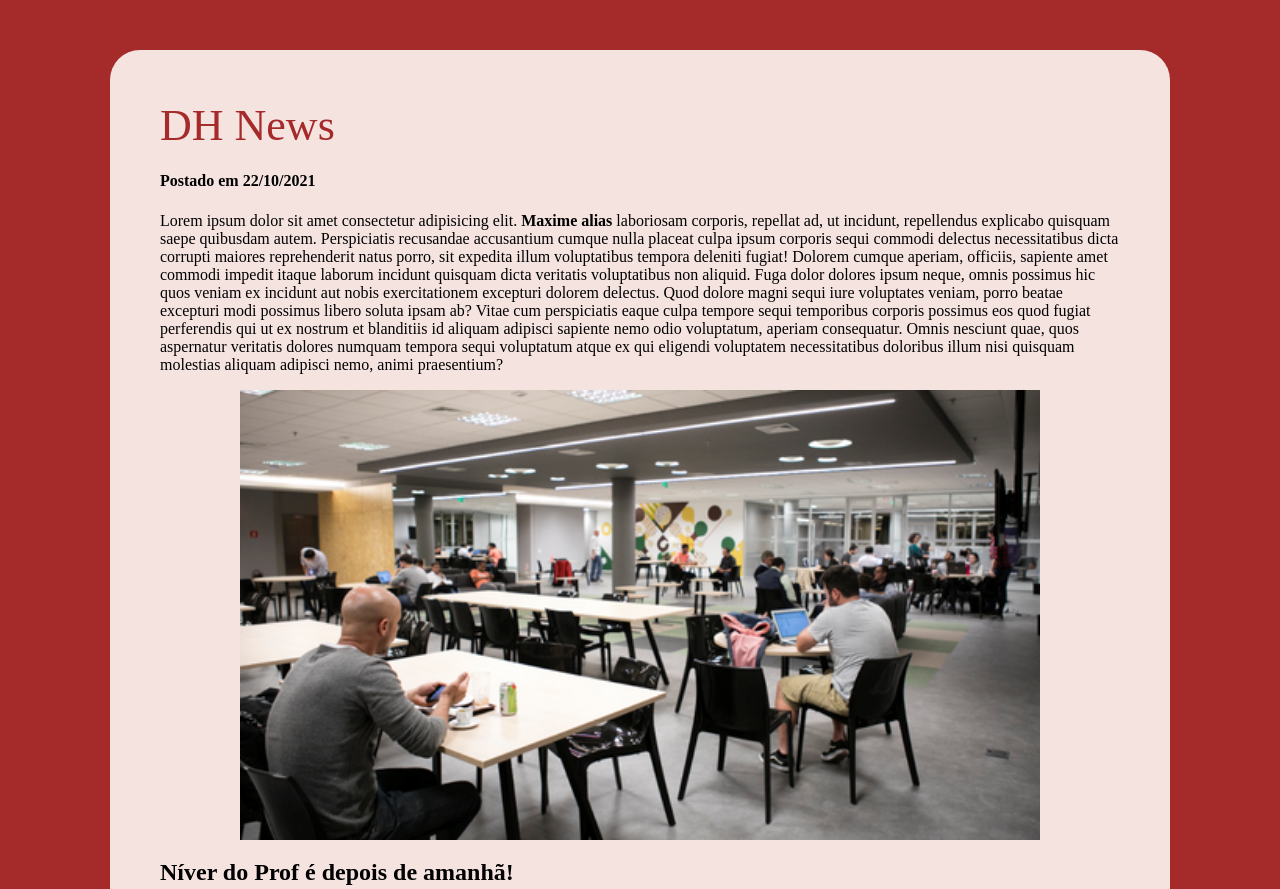
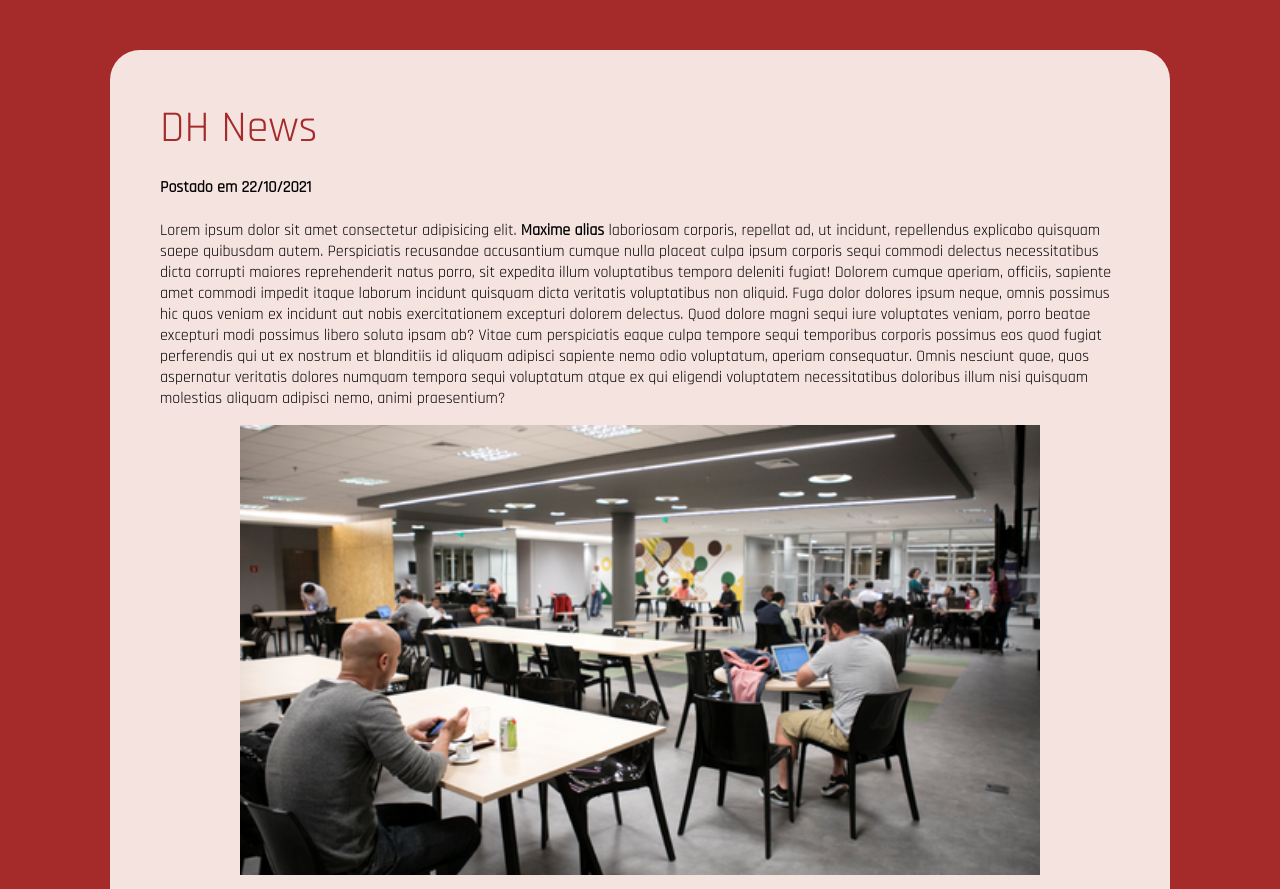
Before and after one commit to sergiomoura/dhnews, a plain HTML site: page index.html in a window 1280 px wide. Shown: the top 889 px of the page. Drawn offline with Linux system fonts and the light colour scheme.

Commit message:
Adicionada a font Rajdhani

```diff
--- a/css/estilos.css
+++ b/css/estilos.css
@@ -1,5 +1,8 @@
+/* @import url('https://fonts.googleapis.com/css2?family=Rajdhani&display=swap'); */
+
 body{
     background-color: brown;
+    font-family: 'Rajdhani', sans-serif;
 }
 
 header {
--- a/index.html
+++ b/index.html
@@ -4,6 +4,9 @@
     <meta charset="UTF-8">
     <meta http-equiv="X-UA-Compatible" content="IE=edge">
     <meta name="viewport" content="width=device-width, initial-scale=1.0">
+    <link rel="preconnect" href="https://fonts.googleapis.com">
+    <link rel="preconnect" href="https://fonts.gstatic.com" crossorigin>
+    <link href="https://fonts.googleapis.com/css2?family=Rajdhani&display=swap" rel="stylesheet">
     <link rel="stylesheet" href="./css/estilos.css">
     <title>DH News</title>
 </head>
```
